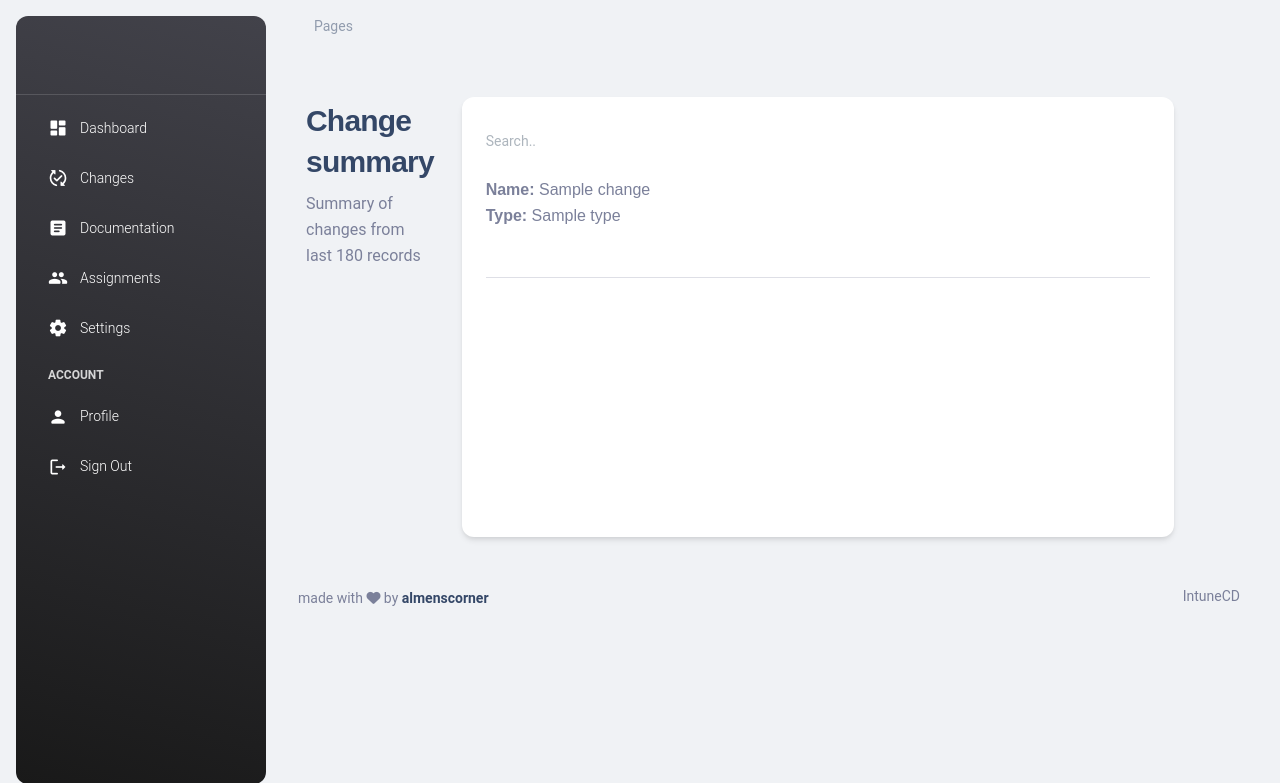
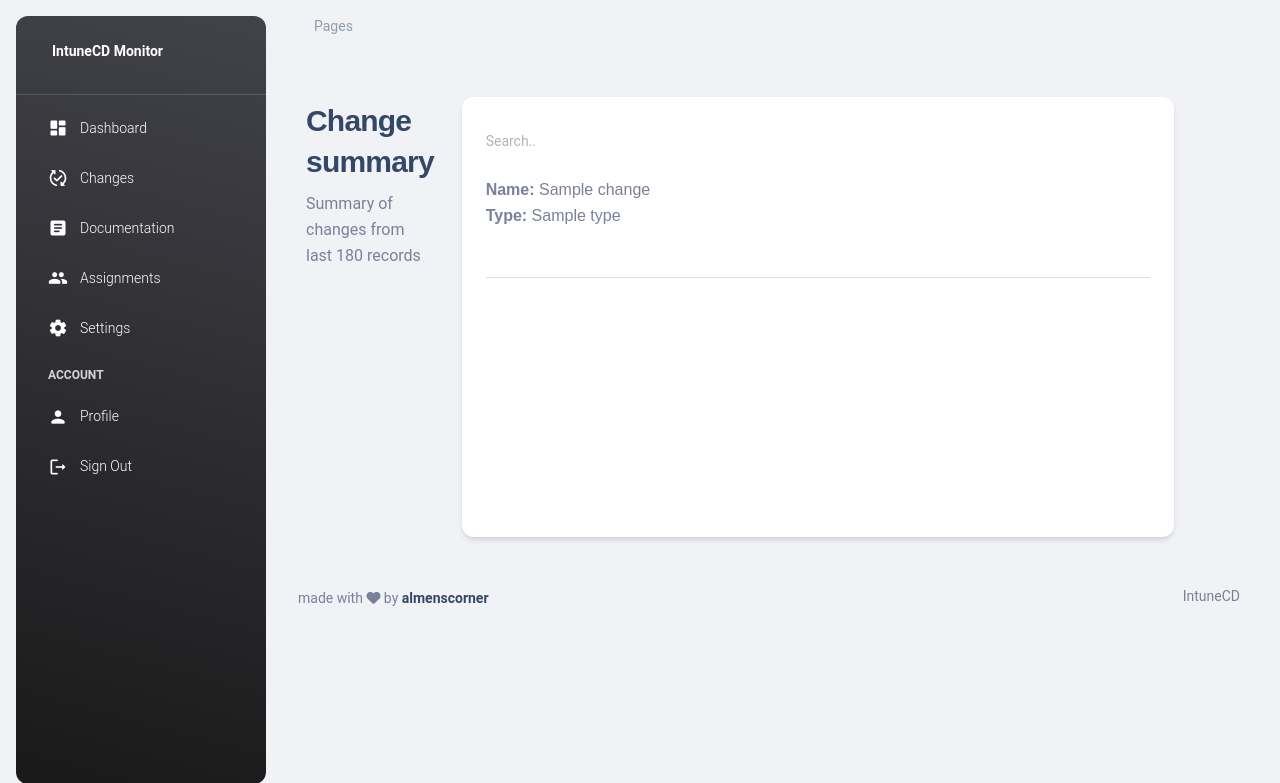
Before and after one commit to almenscorner/intunecd-monitor, a Flask app: template app/templates/pages/changes.html in a window 1280 px wide. Shown: the top 783 px of the page. Run offline with Flask 2, Linux system fonts and the light colour scheme; the template is opened without the code that fills it: most values are stand-ins (such as "Sample title", 1, 10 or a date in 2020); parts of the project's set-up code (start-up, migrations or seed data) failed here and were passed over; some libraries are stand-ins or nearby versions.

Commit message:
Fix else statement

```diff
--- a/app/templates/include/sidebar.html
+++ b/app/templates/include/sidebar.html
@@ -6,10 +6,11 @@
       aria-hidden="true" id="iconSidenav"></i>
     {% if company_name %}
     <a class="navbar-brand m-0" href=" {{ url_for('home') }} " target="_blank">
-      <span class="font-weight-bold text-white">{{ company_name }}</span>
+      <span class="ms-1 font-weight-bold text-white">{{ company_name }}</span>
       <br>
-      <span class="text-white">IntuneCD Monitor</span>
-    { % else %  }
+      <span class="ms-1 text-white">IntuneCD Monitor</span>
+    </a>
+    {% else %}
     <a class="navbar-brand m-0" href=" https://github.com/almenscorner/intunecd " target="_blank">
       <span class="ms-1 font-weight-bold text-white">IntuneCD Monitor</span>
     </a>
```
